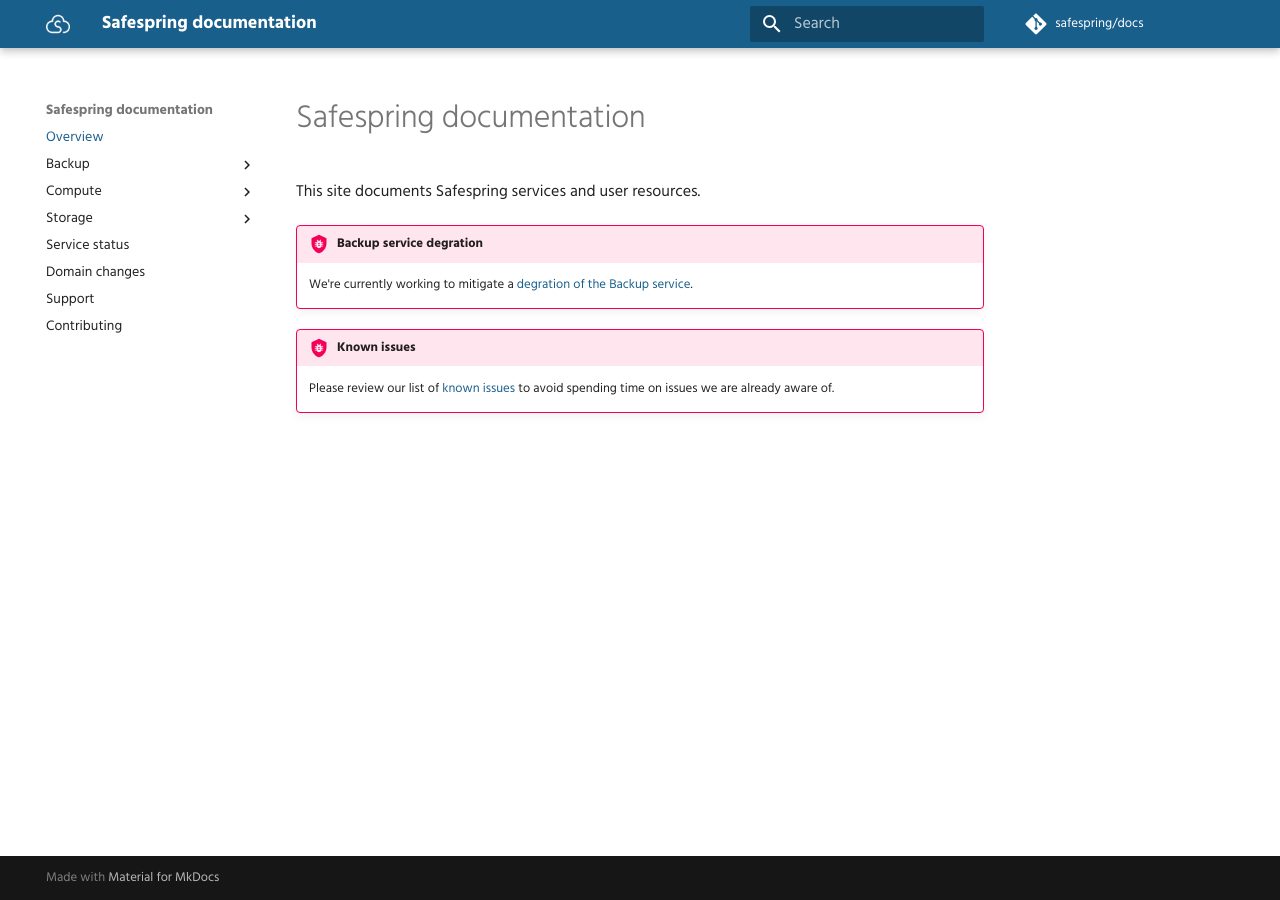
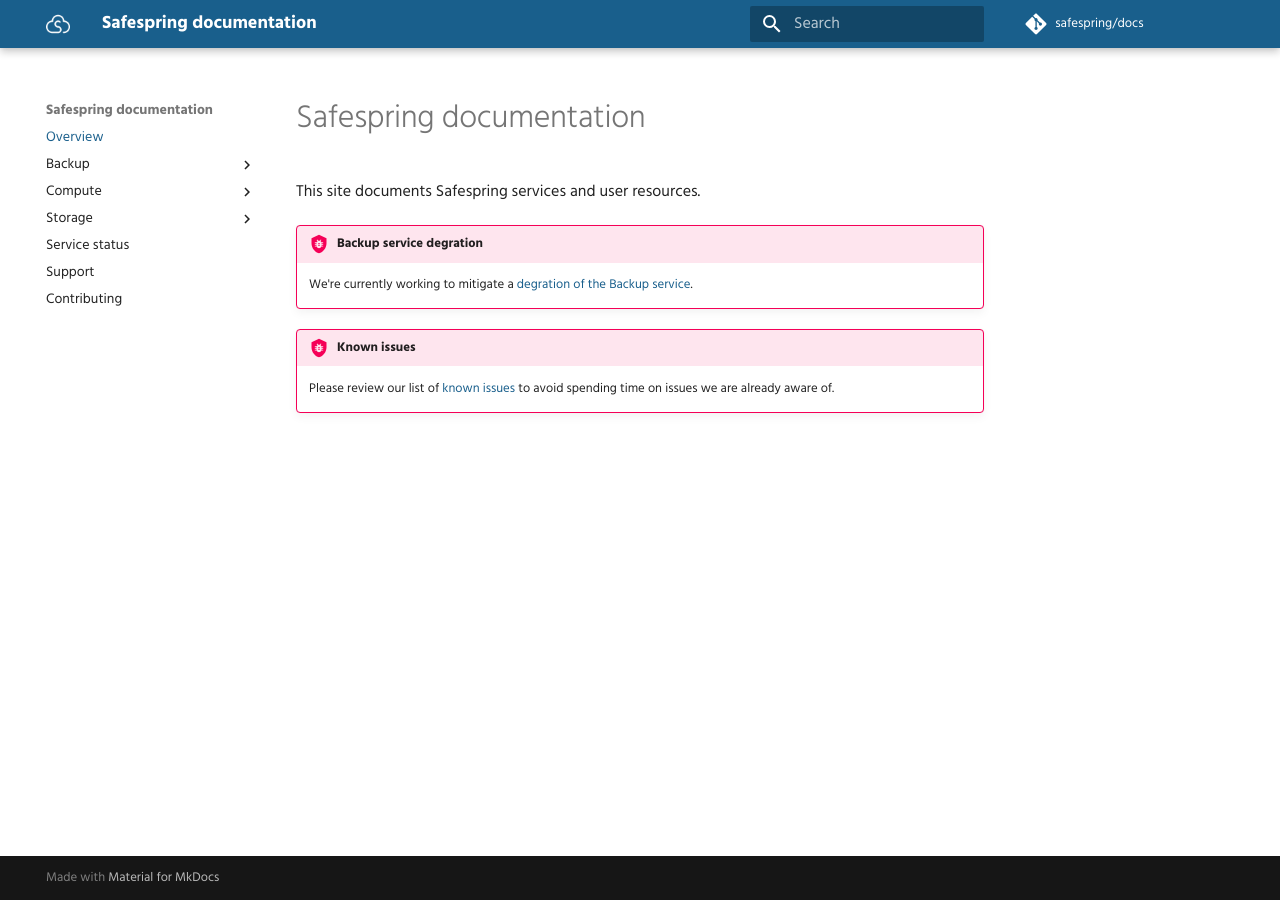
Before and after one commit to safespring/docs, an MkDocs documentation site: the page built from content/index.md, in a window 1280 px wide. Built offline with MkDocs 1.6.1 and Material for MkDocs 9.7.7, drawn with Linux system fonts in a browser that asks for light colours; comment, search, counter and statistics services are not loaded; old or Windows-style settings are respelled for this version of MkDocs.

```diff
--- a/mkdocs.yml
+++ b/mkdocs.yml
@@ -87,6 +87,6 @@
     - Example CyberDuck config: "storage/cyberduck.md"
     - Tips and Tricks: "storage/tips-n-tricks.md"
   - Service status: "status.md"
-  - Domain changes: "domain-changes.md"
+    #  - Domain changes: "domain-changes.md"
   - Support: "support.md"
   - Contributing: "contribute.md"
```
